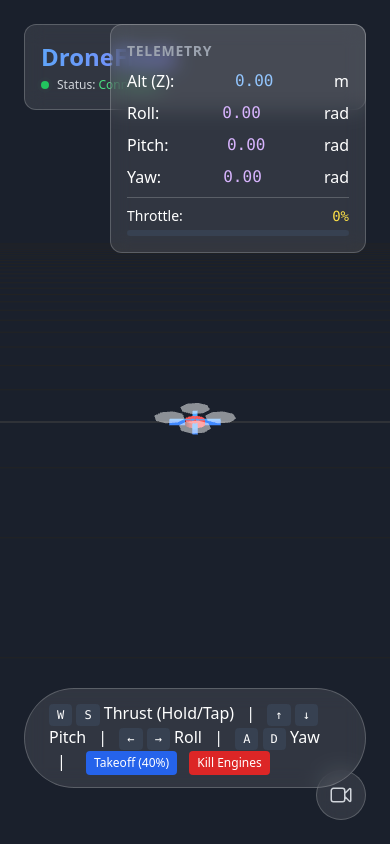
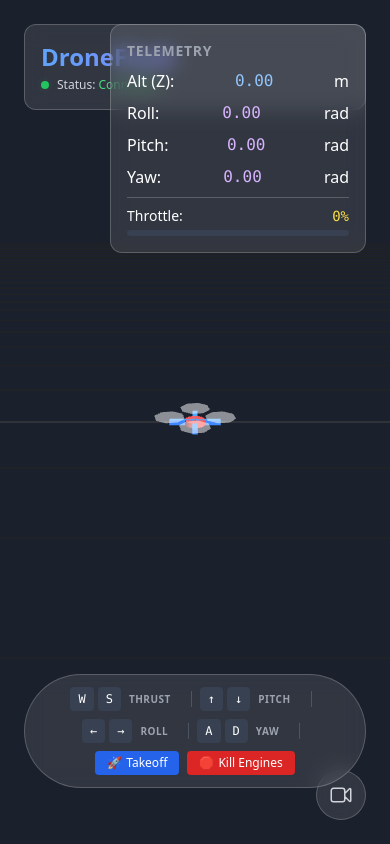
Before and after one commit to dhruvhaldar/DroneFlask, a Flask app: page / in a window 390 px wide. Run offline with Flask 3, Linux system fonts and the light colour scheme; some libraries are stand-ins or nearby versions.

Commit message:
🎨 Palette: Enhance Control Bar UX with icons and semantic separators
💡 What:
- Refactored the control help bar into semantic groups (`role="group"`) inside a `role="toolbar"`.
- Added icons (🚀, 🛑) to "Takeoff" and "Kill Engines" buttons.
- Styled labels ("Thrust", "Pitch", etc.) to be visually distinct but less dominant.
- Hid decorative separators (`|`) from screen readers using `aria-hidden="true"`.
- Improved responsiveness with `flex-wrap`.

🎯 Why:
- Improves accessibility by providing structure to the list of controls.
- Improves scannability of critical actions (Takeoff/Kill) with icons.
- Cleans up the visual hierarchy.

📸 Verified with Playwright screenshot.
♿ Accessibility improvements verified (aria attributes).

```diff
--- a/templates/index.html
+++ b/templates/index.html
@@ -138,21 +138,52 @@
       </button>
 
       <!-- Controls Help -->
-      <div class="self-center glass px-6 py-3 rounded-full mb-8 interactive">
-        <kbd id="key-w" class="bg-gray-700 hover:bg-gray-600 cursor-pointer select-none transition-colors duration-100 px-2 py-1 rounded text-xs" title="Increase Thrust" role="button" tabindex="0" aria-label="Increase Thrust (W)">W</kbd>
-        <kbd id="key-s" class="bg-gray-700 hover:bg-gray-600 cursor-pointer select-none transition-colors duration-100 px-2 py-1 rounded text-xs" title="Decrease Thrust" role="button" tabindex="0" aria-label="Decrease Thrust (S)">S</kbd> Thrust (Hold/Tap)
-        <span class="mx-2">|</span>
-        <kbd id="key-up" class="bg-gray-700 hover:bg-gray-600 cursor-pointer select-none transition-colors duration-100 px-2 py-1 rounded text-xs" title="Pitch Down (Forward)" role="button" tabindex="0" aria-label="Pitch Down (Up Arrow)">↑</kbd>
-        <kbd id="key-down" class="bg-gray-700 hover:bg-gray-600 cursor-pointer select-none transition-colors duration-100 px-2 py-1 rounded text-xs" title="Pitch Up (Backward)" role="button" tabindex="0" aria-label="Pitch Up (Down Arrow)">↓</kbd> Pitch
-        <span class="mx-2">|</span>
-        <kbd id="key-left" class="bg-gray-700 hover:bg-gray-600 cursor-pointer select-none transition-colors duration-100 px-2 py-1 rounded text-xs" title="Roll Left" role="button" tabindex="0" aria-label="Roll Left (Left Arrow)">←</kbd>
-        <kbd id="key-right" class="bg-gray-700 hover:bg-gray-600 cursor-pointer select-none transition-colors duration-100 px-2 py-1 rounded text-xs" title="Roll Right" role="button" tabindex="0" aria-label="Roll Right (Right Arrow)">→</kbd> Roll
-        <span class="mx-2">|</span>
-        <kbd id="key-a" class="bg-gray-700 hover:bg-gray-600 cursor-pointer select-none transition-colors duration-100 px-2 py-1 rounded text-xs" title="Yaw Left" role="button" tabindex="0" aria-label="Yaw Left (A)">A</kbd>
-        <kbd id="key-d" class="bg-gray-700 hover:bg-gray-600 cursor-pointer select-none transition-colors duration-100 px-2 py-1 rounded text-xs" title="Yaw Right" role="button" tabindex="0" aria-label="Yaw Right (D)">D</kbd> Yaw
-        <span class="mx-2">|</span>
-        <button id="btn-takeoff" class="bg-blue-600 hover:bg-blue-500 active:scale-95 focus:outline-none focus-visible:ring-2 focus-visible:ring-offset-2 focus-visible:ring-offset-gray-900 transition-all duration-200 px-2 py-1 rounded text-xs ml-2 pointer-events-auto">Takeoff (40%)</button>
-        <button id="btn-reset" class="bg-red-600 hover:bg-red-500 active:scale-95 focus:outline-none focus-visible:ring-2 focus-visible:ring-offset-2 focus-visible:ring-offset-gray-900 transition-all duration-200 px-2 py-1 rounded text-xs ml-2 pointer-events-auto">Kill Engines</button>
+      <div class="self-center glass px-6 py-3 rounded-full mb-8 interactive flex flex-wrap items-center justify-center gap-y-2" role="toolbar" aria-label="Flight Controls">
+        <!-- Thrust -->
+        <div class="flex items-center" role="group" aria-label="Thrust Controls">
+            <kbd id="key-w" class="bg-gray-700 hover:bg-gray-600 cursor-pointer select-none transition-colors duration-100 px-2 py-1 rounded text-xs" title="Increase Thrust" role="button" tabindex="0" aria-label="Increase Thrust (W)">W</kbd>
+            <kbd id="key-s" class="bg-gray-700 hover:bg-gray-600 cursor-pointer select-none transition-colors duration-100 px-2 py-1 rounded text-xs ml-1" title="Decrease Thrust" role="button" tabindex="0" aria-label="Decrease Thrust (S)">S</kbd>
+            <span class="text-[10px] text-gray-400 uppercase tracking-wider font-semibold ml-2 mr-3">Thrust</span>
+        </div>
+
+        <span class="w-px h-4 bg-gray-600 mx-2" aria-hidden="true"></span>
+
+        <!-- Pitch -->
+        <div class="flex items-center" role="group" aria-label="Pitch Controls">
+            <kbd id="key-up" class="bg-gray-700 hover:bg-gray-600 cursor-pointer select-none transition-colors duration-100 px-2 py-1 rounded text-xs" title="Pitch Down (Forward)" role="button" tabindex="0" aria-label="Pitch Down (Up Arrow)">↑</kbd>
+            <kbd id="key-down" class="bg-gray-700 hover:bg-gray-600 cursor-pointer select-none transition-colors duration-100 px-2 py-1 rounded text-xs ml-1" title="Pitch Up (Backward)" role="button" tabindex="0" aria-label="Pitch Up (Down Arrow)">↓</kbd>
+            <span class="text-[10px] text-gray-400 uppercase tracking-wider font-semibold ml-2 mr-3">Pitch</span>
+        </div>
+
+        <span class="w-px h-4 bg-gray-600 mx-2" aria-hidden="true"></span>
+
+        <!-- Roll -->
+        <div class="flex items-center" role="group" aria-label="Roll Controls">
+            <kbd id="key-left" class="bg-gray-700 hover:bg-gray-600 cursor-pointer select-none transition-colors duration-100 px-2 py-1 rounded text-xs" title="Roll Left" role="button" tabindex="0" aria-label="Roll Left (Left Arrow)">←</kbd>
+            <kbd id="key-right" class="bg-gray-700 hover:bg-gray-600 cursor-pointer select-none transition-colors duration-100 px-2 py-1 rounded text-xs ml-1" title="Roll Right" role="button" tabindex="0" aria-label="Roll Right (Right Arrow)">→</kbd>
+            <span class="text-[10px] text-gray-400 uppercase tracking-wider font-semibold ml-2 mr-3">Roll</span>
+        </div>
+
+        <span class="w-px h-4 bg-gray-600 mx-2" aria-hidden="true"></span>
+
+        <!-- Yaw -->
+        <div class="flex items-center" role="group" aria-label="Yaw Controls">
+            <kbd id="key-a" class="bg-gray-700 hover:bg-gray-600 cursor-pointer select-none transition-colors duration-100 px-2 py-1 rounded text-xs" title="Yaw Left" role="button" tabindex="0" aria-label="Yaw Left (A)">A</kbd>
+            <kbd id="key-d" class="bg-gray-700 hover:bg-gray-600 cursor-pointer select-none transition-colors duration-100 px-2 py-1 rounded text-xs ml-1" title="Yaw Right" role="button" tabindex="0" aria-label="Yaw Right (D)">D</kbd>
+            <span class="text-[10px] text-gray-400 uppercase tracking-wider font-semibold ml-2 mr-3">Yaw</span>
+        </div>
+
+        <span class="w-px h-4 bg-gray-600 mx-2" aria-hidden="true"></span>
+
+        <!-- Actions -->
+        <div class="flex items-center gap-2" role="group" aria-label="Flight Actions">
+            <button id="btn-takeoff" class="bg-blue-600 hover:bg-blue-500 active:scale-95 focus:outline-none focus-visible:ring-2 focus-visible:ring-offset-2 focus-visible:ring-offset-gray-900 transition-all duration-200 px-3 py-1 rounded text-xs font-medium pointer-events-auto flex items-center gap-1">
+                <span>🚀</span> Takeoff
+            </button>
+            <button id="btn-reset" class="bg-red-600 hover:bg-red-500 active:scale-95 focus:outline-none focus-visible:ring-2 focus-visible:ring-offset-2 focus-visible:ring-offset-gray-900 transition-all duration-200 px-3 py-1 rounded text-xs font-medium pointer-events-auto flex items-center gap-1" title="Emergency Stop">
+                <span>🛑</span> Kill Engines
+            </button>
+        </div>
       </div>
     </div>
 
```
Also changed, not shown: verification/verify_control_bar.py (added, +46 -0 lines), verification/control_bar_ux.png (added), verification/hover_w.png, verification/press_w.png, 1 other file.
